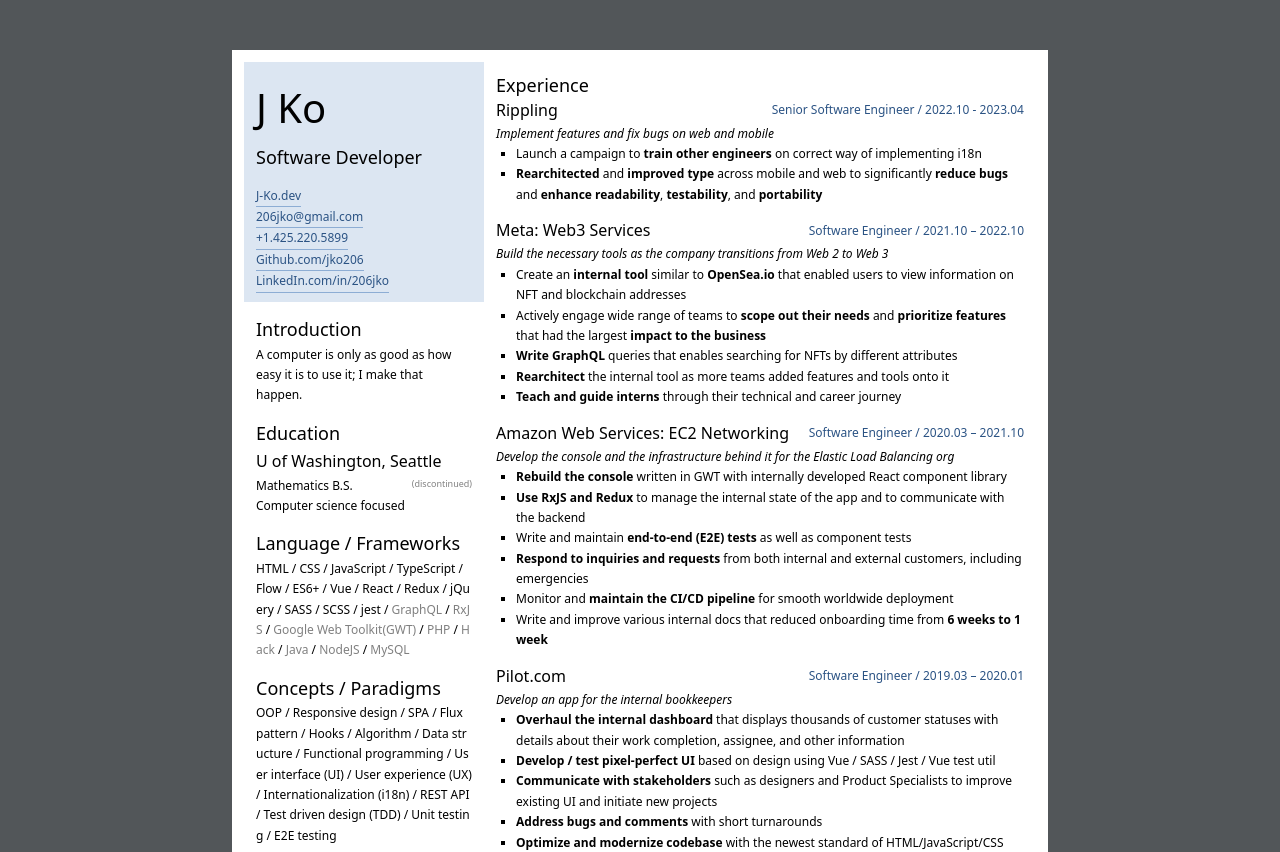
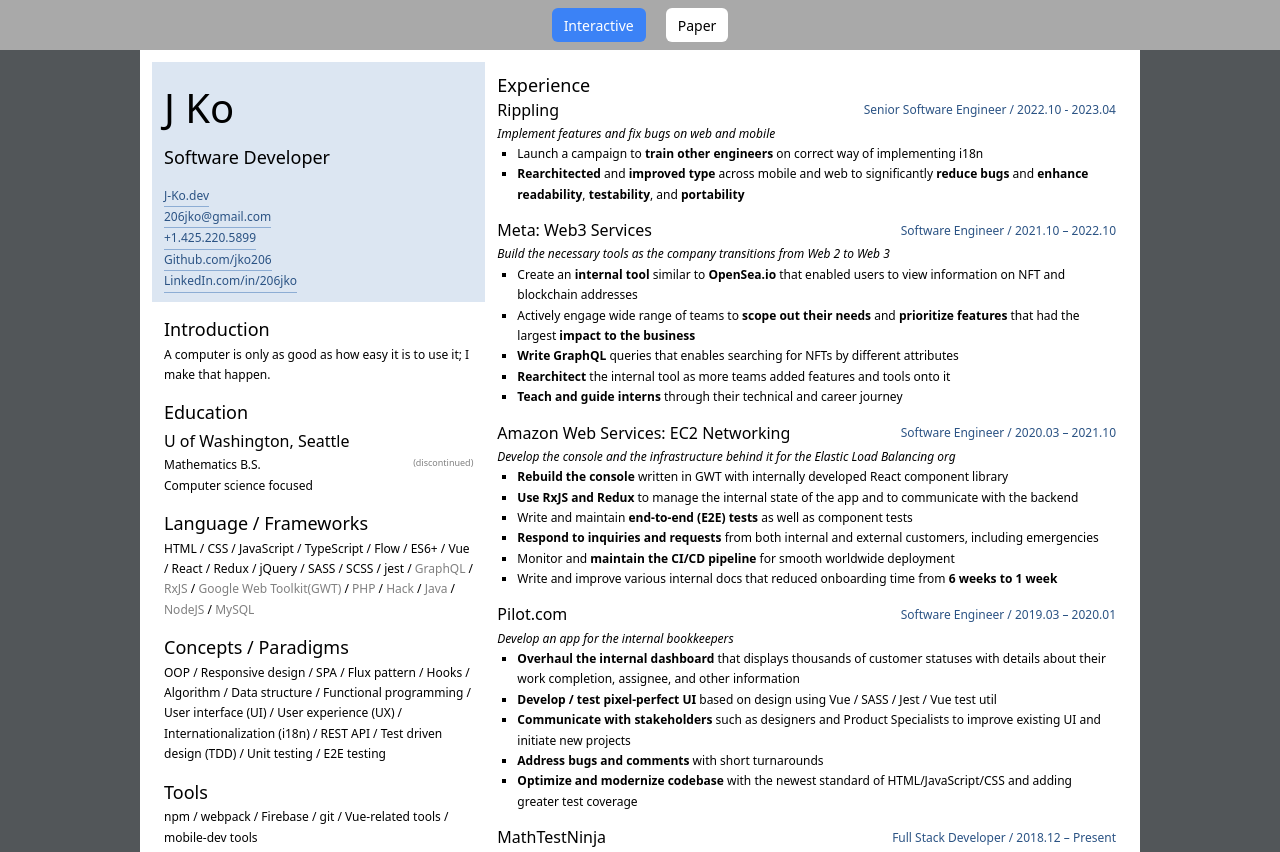
Before and after one commit to jko206/jko-dev, a Vue app: page / in a window 1280 px wide. Shown: the top 852 px of the page. Built offline with nearby package versions, Linux system fonts and the light colour scheme.

Commit message:
change the layout when interactive

```diff
--- a/src/App.vue
+++ b/src/App.vue
@@ -1,7 +1,13 @@
-<script setup lang="ts"></script>
-
 <template>
-  <div class="background">
+  <div :class="['background', { interactive: isInteractive }]">
+    <div class="controls flex justify-center space-x-5 p-2">
+      <button @click="() => setInteractive(true)" :class="['control', { active: isInteractive }]">
+        Interactive
+      </button>
+      <button @click="() => setInteractive(false)" :class="['control', { active: !isInteractive }]">
+        Paper
+      </button>
+    </div>
     <div class="paper">
       <div class="col-1">
         <div class="section main">
@@ -264,7 +270,7 @@
     <div class="paper">
       <div class="col-1">
         <div class="section">
-          <h2>MISC</h2>
+          <h2>Miscellaneous</h2>
           <ul class="job-desc-list">
             <li>
               Places in the top percentiles in various JavaScript assessments, such as LinkedIn,
@@ -327,6 +333,17 @@
     </div>
   </div>
 </template>
+<script setup lang="ts">
+import { ref } from 'vue'
+
+const isInteractive = ref(false)
+
+setTimeout(() => {
+  isInteractive.value = true
+}, 3_000)
+
+const setInteractive = (val: boolean) => (isInteractive.value = val)
+</script>
 <style lang="sass">
 body
   background-color: rgb(82, 86, 89) !important
@@ -347,17 +364,17 @@
   color: gray
 .section
   font-size: 12px
-  color: aaa
 .paper
   background: white
   width:  8.5in
   height: 11in
-  margin: 50px auto
+  margin: 80px auto
   padding: 0.25in
   display: grid
   grid-template-columns: 2.25in 5.5in
   grid-gap: .25in
   line-height: 1.25
+  transition: all 2s
 
 .section
   position: relative
@@ -389,7 +406,7 @@
 
 .slash-list li
   display: inline
-  word-break: break-all
+  word-break: break-word
   &:first-child:before
     display: inline
   &:not(:first-child):before
@@ -399,6 +416,10 @@
     color: gray
     &:before
       color: black
+
+.col-1
+  top: 0
+  transition: all 2s
 
 .h3-row
   display: flex
@@ -420,4 +441,35 @@
   .main:after
     background-color: var(--jko-blue)
     print-color-adjust: exact
+  .controls
+    display: none
+
+.controls
+  transition: max-height 2s
+  position: absolute
+  top: 0
+  height: 50px
+  background: darkgray
+  width: 100%
+
+  .control
+    @apply py-1 px-3 rounded-md bg-white
+    &.active
+      @apply bg-blue-500 text-white
+
+.interactive
+  .paper:nth-child(2)
+    margin: 50px auto 0
+    padding-bottom: 0
+    padding-top: 0.25in
+  .paper
+    margin: 0 auto
+    height: auto
+    padding-top: 0
+    width: 1000px
+    grid-template-columns: 1fr 2fr
+
+  .paper:nth-child(3) .col-1
+    top: -88px
+    position: relative
 </style>
```
